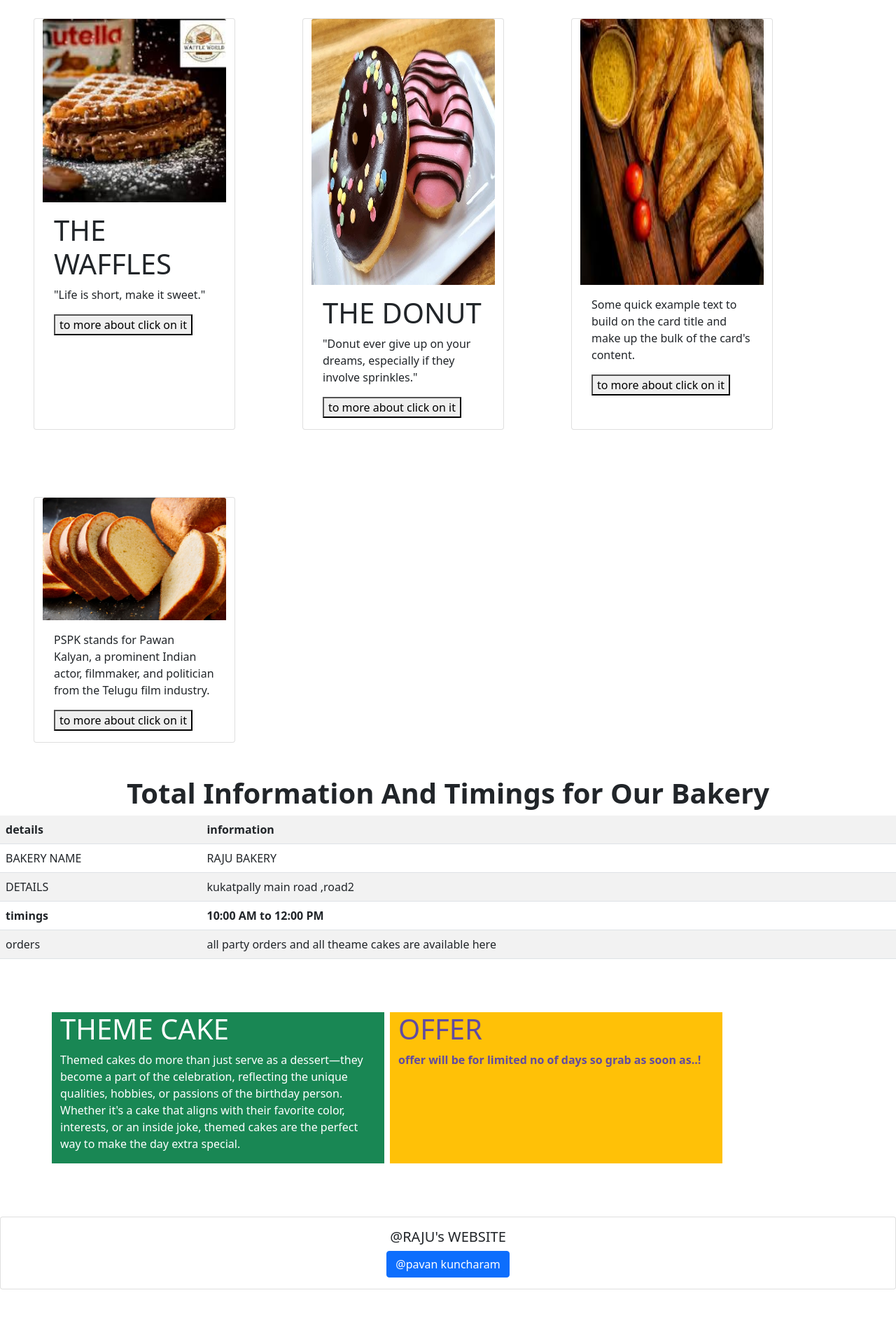
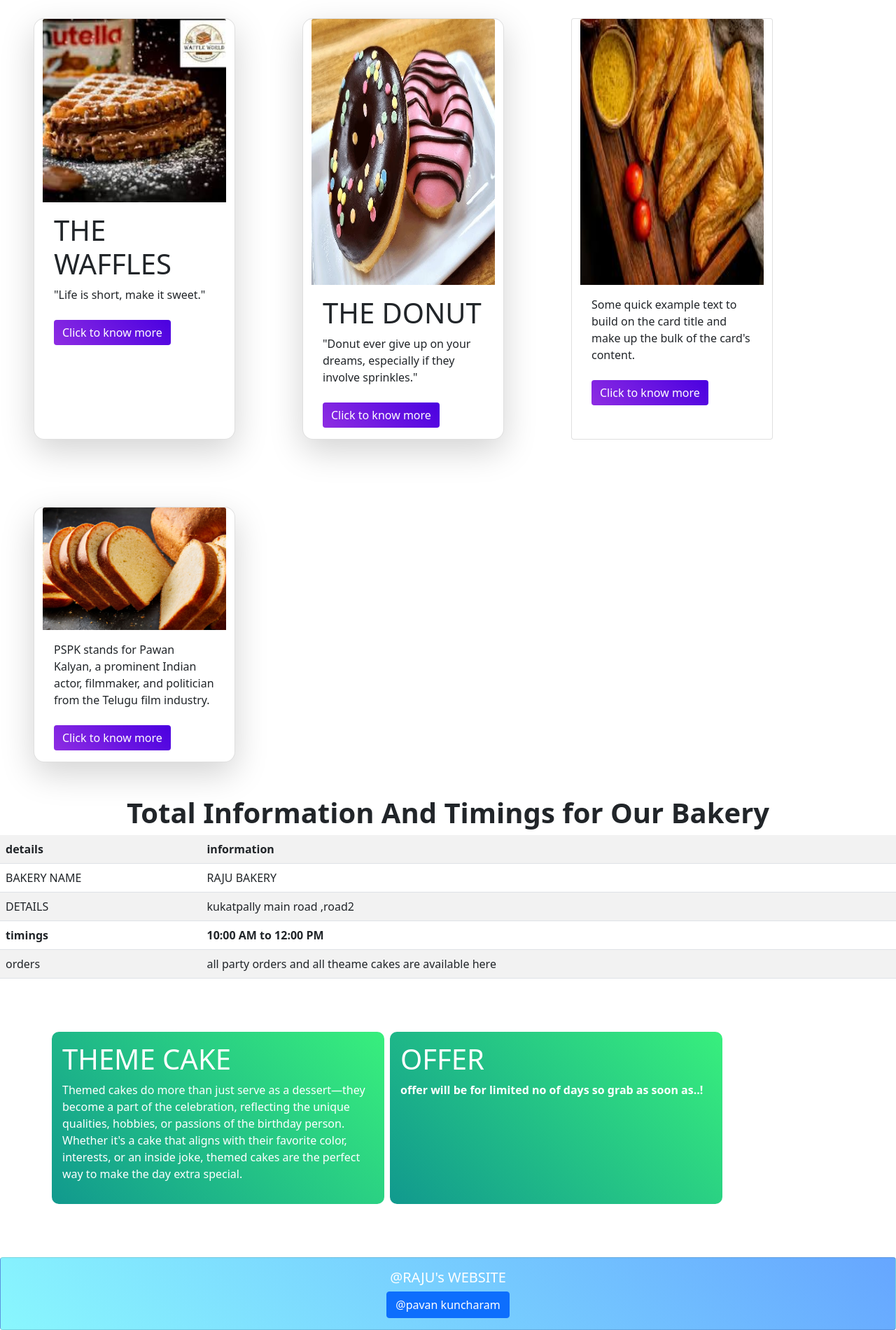
Before and after one commit to kuncharam-pavan/bootstrap-project-2, a plain HTML site: page index.html in a window 1280 px wide. Shown: the part 778-2678 px from the top of the page at 70% size. Before the commit the page ends 2620 px from the top, so only its background shows below. Drawn offline with nearby package versions, Linux system fonts and the light colour scheme.

Commit message:
secondupdate

```diff
--- a/index.html
+++ b/index.html
@@ -10,8 +10,8 @@
 </head>
 
 <body>
-  <!------------------------------------------------------------ nav bar---------------------------------------------------->
-  <nav class="navbar navbar-expand-lg navbar-light bg-light">
+<!------------------------------------------------------------ nav bar---------------------------------------------------->
+  <nav class="navbar navbar-expand-lg" style="background: linear-gradient(45deg, #ff9a9e, #fad0c4); box-shadow: 0 4px 8px rgba(0,0,0,0.2);">
     <div class="container-fluid " style="color:black;">
       <a class="navbar-brand" href="#"><I>RAJU'S WEBSITE</I></a>
       <button class="navbar-toggler" type="button" data-bs-toggle="collapse" data-bs-target="#navbarSupportedContent"
@@ -64,21 +64,24 @@
     <div class="carousel-inner">
       <div class="carousel-item active" style="object-fit: cover;height: 700px;">
         <img src="./main.webp" class="d-block w-100" alt="...">
-        <div class="carousel-caption d-none d-md-block">
+        <div class="carousel-caption d-none d-md-block" style="background: rgba(0,0,0,0.4); padding: 20px; border-radius: 10px;">
+
           <h5><b>party cake theame</b></h5>
           <p>special theame cake</p>
         </div>
       </div>
       <div class="carousel-item" style="object-fit: cover;height: 700px; color: rgb(15, 1, 1);">
         <img src="./anniversaryimages.jpg" class="d-block w-100" alt="...">
-        <div class="carousel-caption d-none d-md-block" style=" color: rgb(15, 1, 1);">
+        <div class="carousel-caption d-none d-md-block" style="background: rgba(0,0,0,0.4); padding: 20px; border-radius: 10px;">
+
           <h5>for your loved once</h5>
 
         </div>
       </div>
       <div class="carousel-item" style="object-fit: cover;height: 800px; color: rgb(15, 1, 1);">
         <img src="./with love.jpg" class="d-block w-100" alt="...">
-        <div class="carousel-caption d-none d-md-block" style=" color: rgb(15, 1, 1);">
+        <div class="carousel-caption d-none d-md-block" style="background: rgba(0,0,0,0.4); padding: 20px; border-radius: 10px;">
+        <h1>chocolate cake also available</h1>
 
         </div>
       </div>
@@ -96,20 +99,21 @@
   <!-- jusitify content -->
   <div class="container-fluid d-flex justify-content-between">
     <div class="row">
-      <div class="card m-5" style="width: 18rem;">
+      <div class="card m-5 shadow-lg" style="width: 18rem; border-radius: 15px;">
         <img src="./box1.jpg" class="card-img-top" alt="...">
         <div class="card-body">
           <h1>THE WAFFLES</h1>
           <p class="card-text">"Life is short, make it sweet."</p>
-          <button>to more about click on it</button>
+          <button class="btn btn-primary mt-2" style="background: linear-gradient(45deg, #8e2de2, #4a00e0); border: none;">Click to know more</button>
         </div>
       </div>
-      <div class="card m-5" style="width: 18rem; object-fit: cover;">
+      <div class="card m-5 shadow-lg" style="width: 18rem; border-radius: 15px;">
         <img src="./box2.jpg" class="card-img-top" alt="..." style="height: 380px;">
         <div class="card-body">
           <H1>THE DONUT</H1>
           <p class="card-text"> "Donut ever give up on your dreams, especially if they involve sprinkles."</p>
-          <button>to more about click on it</button>
+          <button class="btn btn-primary mt-2" style="background: linear-gradient(45deg, #8e2de2, #4a00e0); border: none;">Click to know more</button>
+
         </div>
       </div>
       <div class="card m-5" style="width: 18rem; object-fit: cover;">
@@ -117,15 +121,15 @@
         <div class="card-body">
           <p class="card-text">Some quick example text to build on the card title and make up the bulk of the card's
             content.</p>
-          <button>to more about click on it</button>
+          <button class="btn btn-primary mt-2" style="background: linear-gradient(45deg, #8e2de2, #4a00e0); border: none;">Click to know more</button>
         </div>
       </div>
-      <div class="card m-5" style="width: 18rem;">
+      <div class="card m-5 shadow-lg" style="width: 18rem; border-radius: 15px;">
         <img src="./breaditem.jpg" class="card-img-top" alt="...">
         <div class="card-body">
           <p class="card-text">PSPK stands for Pawan Kalyan, a prominent Indian actor, filmmaker, and politician from
             the Telugu film industry. </p>
-          <button>to more about click on it</button>
+          <button class="btn btn-primary mt-2" style="background: linear-gradient(45deg, #8e2de2, #4a00e0); border: none;">Click to know more</button>
         </div>
       </div>
     </div>
@@ -165,7 +169,7 @@
   </CENTER>
   <div class="container"  style="color:white;">
     <div class="row">
-      <div class="col-5 bg-success m-1">
+      <div class="col-5 m-1" style="background: linear-gradient(45deg, #11998e, #38ef7d); color:white; border-radius: 10px; padding: 15px;">
         <h1>THEME CAKE</h1>
         <p>
           Themed cakes do more than just serve as a dessert—they become a part of the celebration, reflecting the unique
@@ -173,7 +177,7 @@
           color, interests, or an inside joke, themed cakes are the perfect way to make the day extra special.
         </p>
       </div>
-      <div class="col-5 bg-warning m-1" style="color:rgba(59, 46, 199, 0.805);">
+      <div class="col-5 m-1" style="background: linear-gradient(45deg, #11998e, #38ef7d); color:white; border-radius: 10px; padding: 15px;">
         <h1>OFFER</h1>
         <p>
           <b>offer will be for limited no of days so grab as soon as..!</b>
@@ -183,7 +187,7 @@
   </div>
   <!---------------------------------------------footer -->
   <br><br><br>
-  <div class="card text-center">
+  <div class="card text-center" style="background: linear-gradient(45deg, #89f7fe, #66a6ff); color:white;">
     <div class="card-body">
       <h5 class="card-title">@RAJU's WEBSITE</h5>
       <a href="#" class="btn btn-primary">@pavan kuncharam</a>
```
